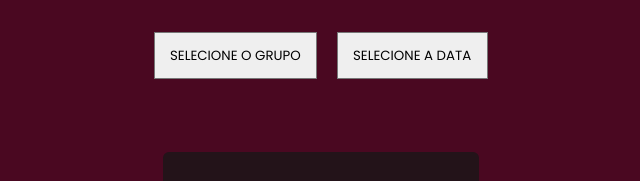
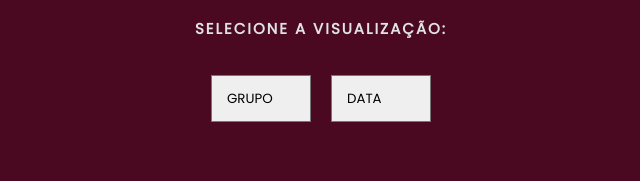
Before and after one commit to tamiresiwamoto/tamiresiwamoto.github.io, a plain HTML site: page index.html in a window 1280 px wide. Shown: the part 154-335 px from the top of the page, without its empty margins (319-959 px from the left). Drawn offline with Linux system fonts and the light colour scheme.

Commit message:
selecionar visualização

```diff
--- a/index.html
+++ b/index.html
@@ -19,10 +19,13 @@
       <header>
         <img src="./assets/logo.svg" alt="" />
         <br />
+        <div>
+          <h4>Selecione a visualização:</h4>
+        </div>
         <div id="select" class="center">
           <div id="select1">
             <select onchange="criarGrupo(event)">
-              <option>SELECIONE O GRUPO</option>
+              <option>GRUPO</option>
               <option>GRUPO A</option>
               <option>GRUPO B</option>
               <option>GRUPO C</option>
@@ -35,7 +38,7 @@
           </div>
           <div id="select2">
             <select onchange="criarData(event)">
-              <option>SELECIONE A DATA</option>
+              <option>DATA</option>
               <option>20/11</option>
               <option>21/11</option>
               <option>22/11</option>
--- a/style.css
+++ b/style.css
@@ -58,6 +58,15 @@ header {
   margin-bottom: 63px;
   text-align: center;
   position: relative;
+}
+
+h4 {
+  font-family: "Poppins", sans-serif;
+  letter-spacing: 2px;
+  color: #e1e1e6;
+  text-transform: uppercase;
+  font-size: 15px;
+  padding: 15px;
 }
 
 #cards {
@@ -193,6 +202,7 @@ select {
   font-family: "Poppins", sans-serif;
   padding: 15px;
   margin-top: 20px;
+  width: 100px;
 }
 
 #select {
@@ -201,20 +211,22 @@ select {
   display: flex;
   flex-direction: row;
   gap: 20px;
-  width: fit-content;
+  justify-content: center;
+  /* width: fit-content; */
 }
 
+/* #select1 {
+  width: 100px;
+  margin-right: 30px;
+} */
+
+/* #select2 {
+  width: 100px;
+} */
+
 .center {
-  margin: auto;
-  width: 60%;
-  padding: 10px;
+  /* width: 60%; */
 }
-/* #select1 {
-  /* margin-right: 10px;
-}
-/* #select2 {
-  flex-grow: 1;
-} */
 
 /* tooltip */
 /* Tooltip text */
```
